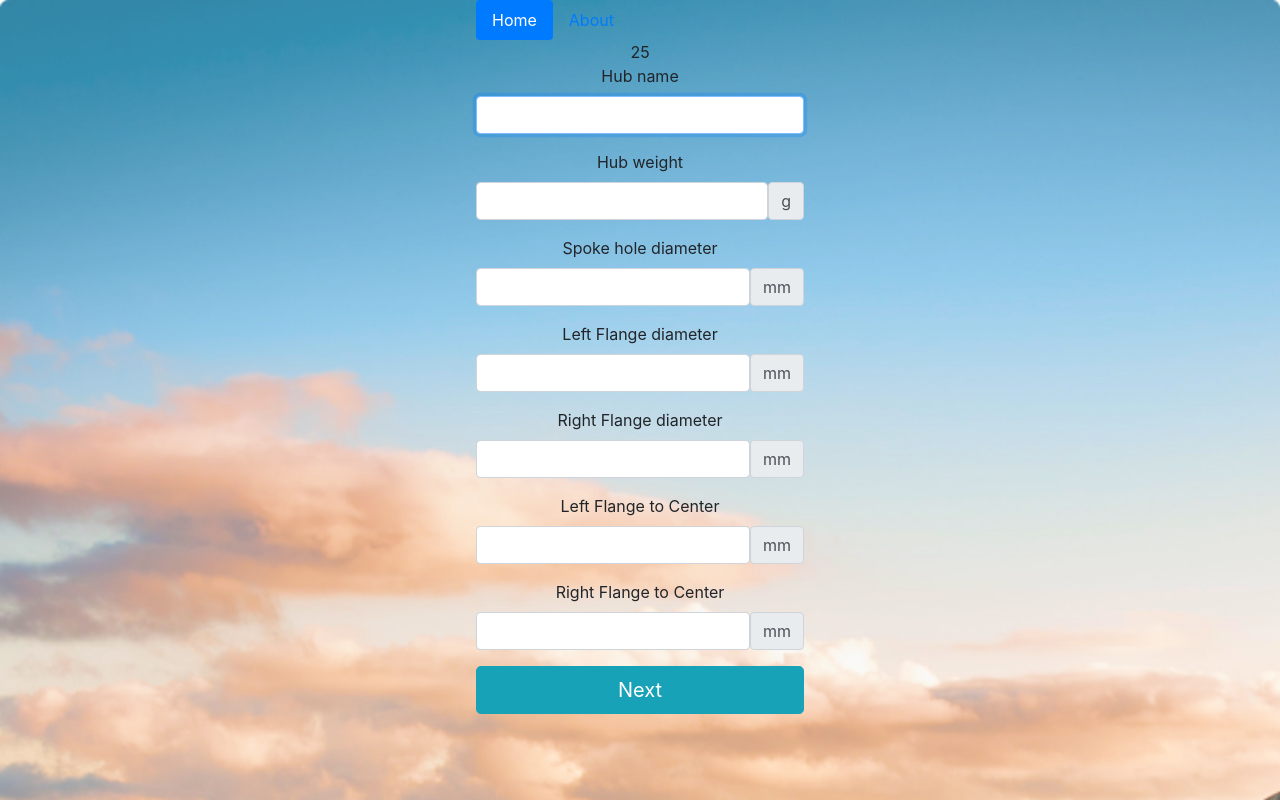
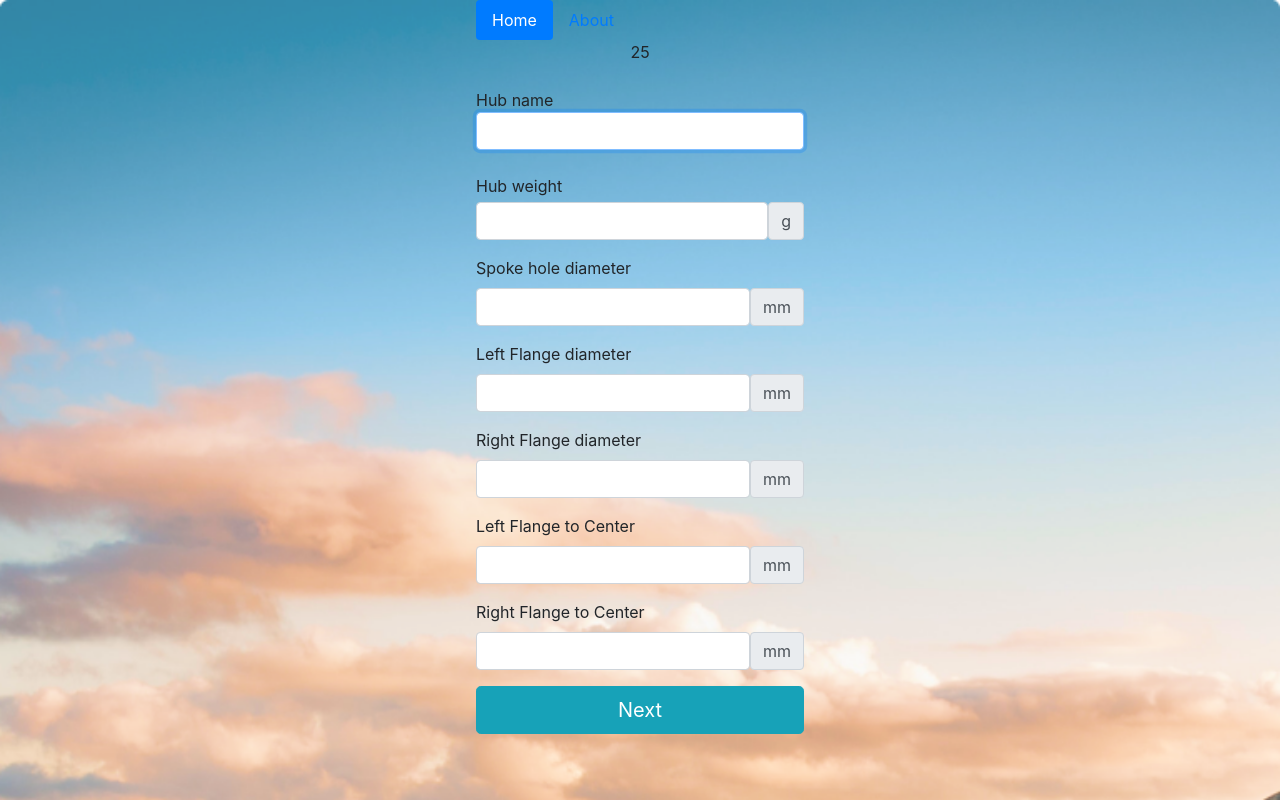
Before and after one commit to kimchirice/32spoke, a React (Create React App) app: page / in a window 1280 px wide. Built offline with nearby package versions, Linux system fonts and the light colour scheme.

Commit message:
[Mod] change text alignment of label from center to left

```diff
--- a/src/components/hub/Hub.js
+++ b/src/components/hub/Hub.js
@@ -3,9 +3,9 @@ import React from 'react';
 
 const Hub = ({handleChange, hub}) => {
   return (
-    <>
-      <div className="form-group">
-        <label htmlFor="hubName" className="form-label">Hub name</label>
+    <div className="text-left">
+      <div className="form-group my-4">
+        <label htmlFor="hubName" className="form-label mb-0">Hub name</label>
         <input
           className="form-control"
           type="text"
@@ -18,7 +18,7 @@ const Hub = ({handleChange, hub}) => {
       </div>
 
         <div className="form-group ">
-          <label className="form-label" htmlFor="hubWeight">Hub weight</label>
+          <label className="form-label mb-1" htmlFor="hubWeight">Hub weight</label>
           <div className="d-flex">
           <input
               className="form-control"
@@ -121,7 +121,7 @@ const Hub = ({handleChange, hub}) => {
 
 
       </div>
-    </>
+    </div>
   )
 }
 
--- a/src/components/rim/Rim.js
+++ b/src/components/rim/Rim.js
@@ -2,8 +2,8 @@ import React from 'react'
 
 const Rim = ({handleChange, rim})=> {
   return (
-    <>
-    <div>
+    <div className="text-left">
+    <div className="form-group">
       <label htmlFor="rimName" className="form-label">Rim Name</label>
       <input
         className="form-control"
@@ -78,7 +78,7 @@ const Rim = ({handleChange, rim})=> {
           </div>
         </div>
       </div>
-    </>
+    </div>
   )
 }
 
--- a/src/components/spoke/Spoke.js
+++ b/src/components/spoke/Spoke.js
@@ -2,7 +2,7 @@ import React from 'react';
 
 const Spoke = ({handleChange, spoke}) => {
   return (
-    <>
+    <div className="text-left">
       <div className="form-group">
         <label className="form-label" htmlFor="spokeName">Spoke Name</label>
         <input
@@ -101,7 +101,7 @@ const Spoke = ({handleChange, spoke}) => {
           </select>
         </div>
       </div>
-    </>
+    </div>
   )
 }
 
```
